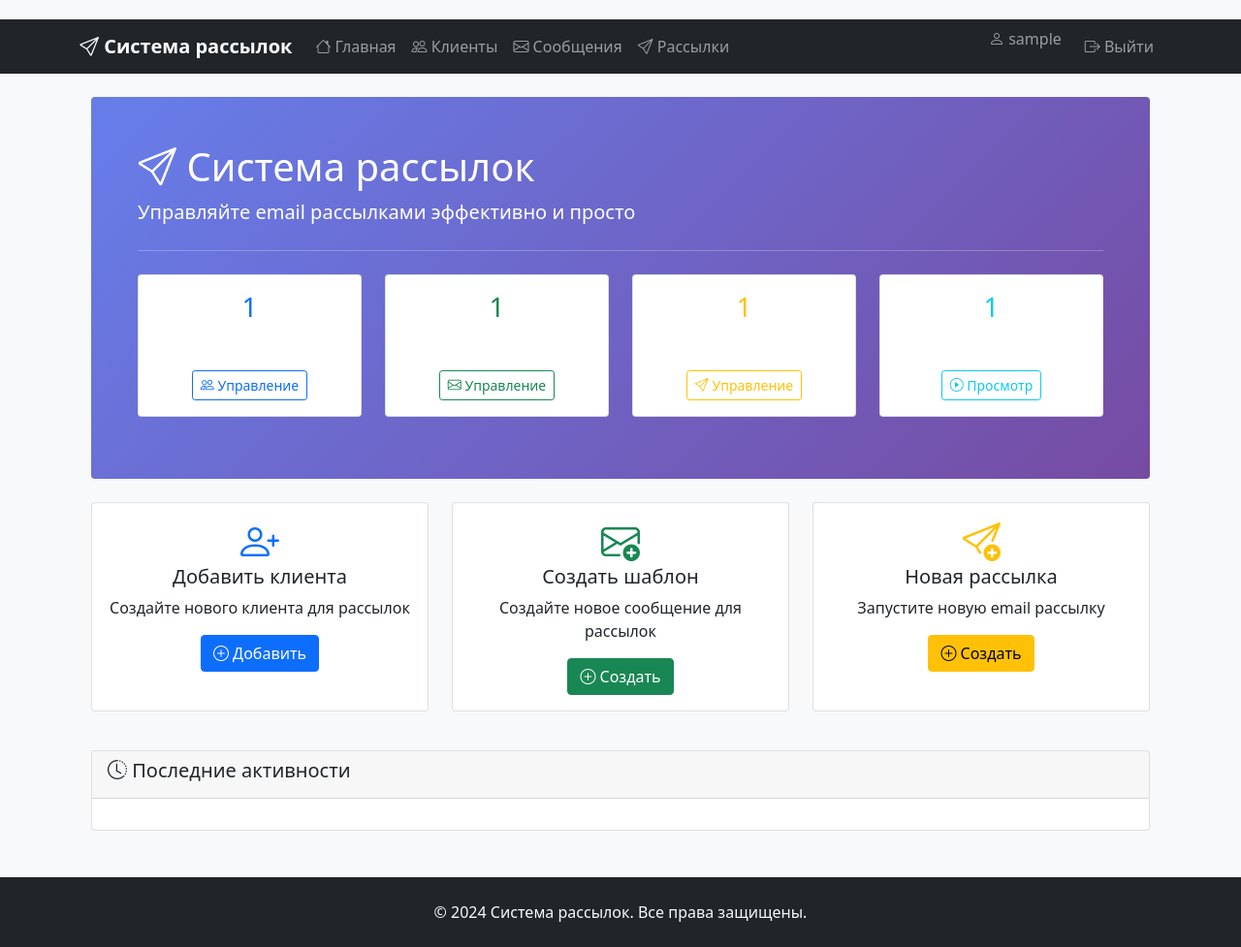
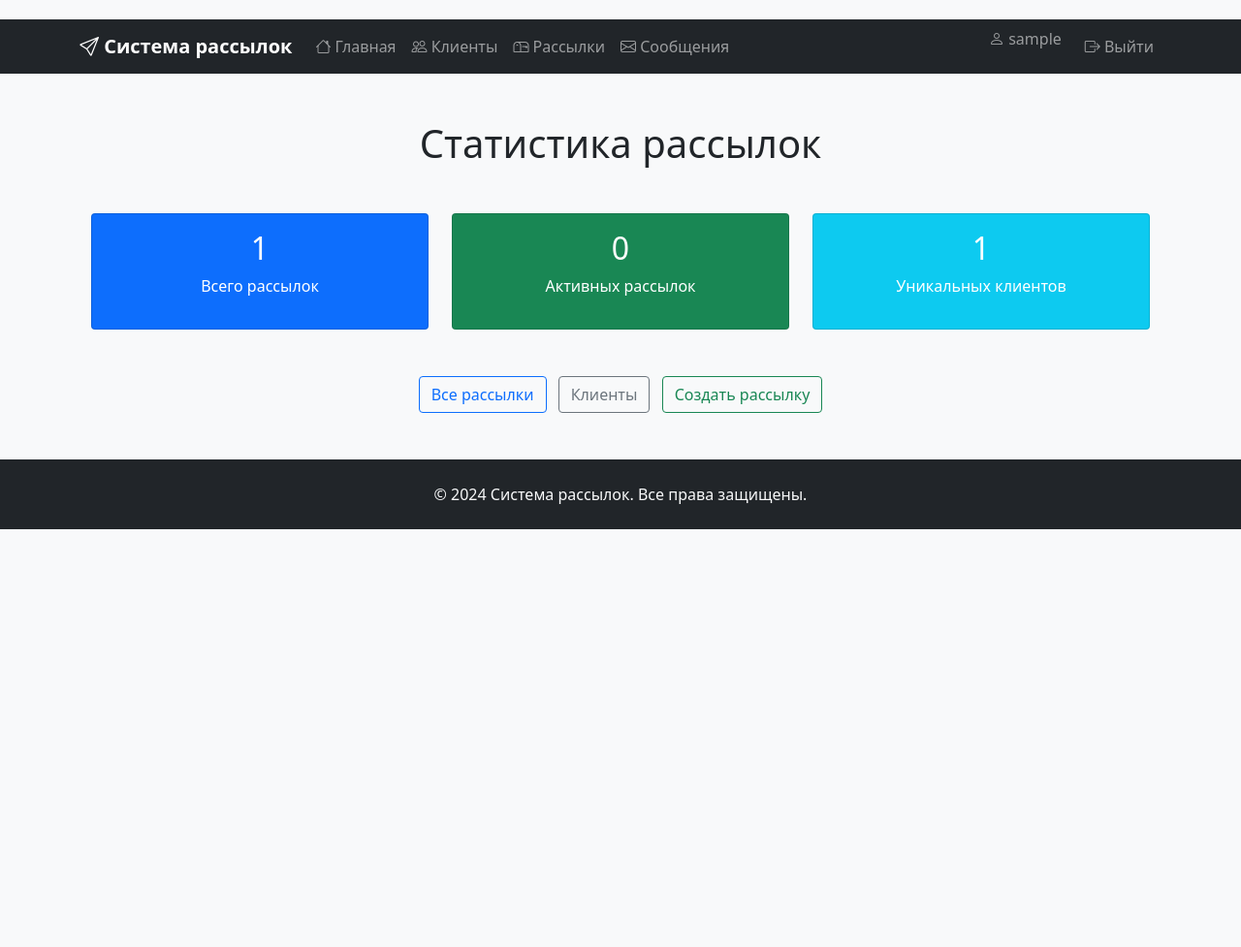
Before and after one commit to Anton742-Tu/mailing_project, a Django app: page / in a window 1280 px wide. Shown: the whole page at 97% size. After the commit the page ends 546 px from the top, so only its background shows below. Run offline with Django 5.2, Linux system fonts and the light colour scheme; a user stored in the database is signed in; tables that the repository leaves empty hold one stand-in row (values such as "Sample post"); some libraries are stand-ins or nearby versions.

Commit message:
9) ✨ Полная базовая функциональность сервиса рассылок
- Добавлена главная страница с отображением статистики:
  * Общее количество рассылок
  * Количество активных рассылок
  * Количество уникальных клиентов
- Исправлены ошибки URL-маршрутизации и шаблонов
- Настроены классовые представления (Class-Based Views)
- Решены проблемы с импортами и отображением клиентов
- Улучшена навигация и пользовательский интерфейс
- Исправлены баги при создании и отображении рассылок

```diff
--- a/mailing/urls.py
+++ b/mailing/urls.py
@@ -1,7 +1,8 @@
 from django.contrib.auth.views import LoginView, LogoutView
 from django.urls import path
 
-from .views import (  # Function-based views для клиентов; Function-based views для сообщений; Class-based views для рассылок
+from . import views
+from .views import (
     CustomLoginView,
     CustomLogoutView,
     HomeView,
@@ -52,5 +53,5 @@ urlpatterns = [
         "mailings/<int:pk>/delete/", MailingDeleteView.as_view(), name="mailing_delete"
     ),
     # Ручная отправка рассылки
-    path('mailings/<int:pk>/send-now/', send_mailing_now, name='mailing_send_now'),
+    path("mailings/<int:pk>/send-now/", send_mailing_now, name="mailing_send_now"),
 ]
--- a/mailing/views.py
+++ b/mailing/views.py
@@ -4,7 +4,7 @@ from django.contrib.auth.mixins import LoginRequiredMixin
 from django.contrib.auth.views import LoginView, LogoutView
 from django.core.paginator import Paginator
 from django.db import models
-from django.db.models import Q
+from django.db.models import Count, Q
 from django.http import JsonResponse
 from django.shortcuts import get_object_or_404, redirect, render
 from django.urls import reverse_lazy
@@ -22,29 +22,22 @@ from .forms import ClientForm, MailingForm, MessageForm
 from .models import Client, Mailing, MailingLog, Message
 from .services import send_mailing
 
+from django.views.generic import TemplateView
+from django.contrib.auth.mixins import LoginRequiredMixin
+from .models import Mailing, Client
+
 
 class HomeView(LoginRequiredMixin, TemplateView):
-    template_name = "mailing/home.html"
+    template_name = 'mailing/homepage.html'
 
     def get_context_data(self, **kwargs):
         context = super().get_context_data(**kwargs)
         user = self.request.user
 
-        # Статистика для главной страницы
-        context["client_count"] = Client.objects.filter(owner=user).count()
-        context["active_clients_count"] = Client.objects.filter(
-            owner=user, is_active=True
-        ).count()
-
-        context["message_count"] = Message.objects.filter(owner=user).count()
-        context["active_messages_count"] = Message.objects.filter(
-            owner=user, is_active=True
-        ).count()
-
-        context["mailing_count"] = Mailing.objects.filter(owner=user).count()
-        context["active_mailing_count"] = Mailing.objects.filter(
-            owner=user, is_active=True
-        ).count()
+        # Статистика по заданию: рассылки, активные рассылки, уникальные клиенты
+        context['total_mailings'] = Mailing.objects.filter(owner=user).count()
+        context['active_mailings'] = Mailing.objects.filter(owner=user, status='launched').count()
+        context['unique_clients'] = Client.objects.filter(owner=user).count()
 
         return context
 
@@ -346,10 +339,10 @@ def send_mailing_now(request, pk):
 
     # Дополнительная проверка владельца
     if mailing.owner != request.user:
-        return JsonResponse({'success': False, 'message': 'Доступ запрещен'})
+        return JsonResponse({"success": False, "message": "Доступ запрещен"})
 
     try:
         success, message = send_mailing(mailing.id)
-        return JsonResponse({'success': success, 'message': message})
+        return JsonResponse({"success": success, "message": message})
     except Exception as e:
-        return JsonResponse({'success': False, 'message': f'Ошибка: {str(e)}'})
+        return JsonResponse({"success": False, "message": f"Ошибка: {str(e)}"})
--- a/templates/base.html
+++ b/templates/base.html
@@ -27,7 +27,7 @@
     </style>
 </head>
 <body>
-    <!-- Navigation -->
+    <!-- Навигация -->
     <nav class="navbar navbar-expand-lg navbar-dark bg-dark mb-4">
         <div class="container">
             <a class="navbar-brand" href="{% url 'home' %}">
@@ -46,9 +46,15 @@
                             <i class="bi bi-house"></i> Главная
                         </a>
                     </li>
+                    <ul class="navbar-nav me-auto">
                         <li class="nav-item">
                             <a class="nav-link" href="{% url 'client_list' %}">
                                 <i class="bi bi-people"></i> Клиенты
+                            </a>
+                        </li>
+                        <li class="nav-item">
+                            <a class="nav-link" href="{% url 'mailing_list' %}">
+                                <i class="bi bi-mailbox"></i> Рассылки
                             </a>
                         </li>
                         <li class="nav-item">
@@ -56,11 +62,7 @@
                                 <i class="bi bi-envelope"></i> Сообщения
                             </a>
                         </li>
-                    <li class="nav-item">
-                        <a class="nav-link" href="{% url 'mailing_list' %}">
-                            <i class="bi bi-send"></i> Рассылки
-                        </a>
-                    </li>
+                    </ul>
                 </ul>
                 <ul class="navbar-nav">
                     <li class="nav-item">
--- /dev/null
+++ b/templates/mailing/homepage.html
@@ -0,0 +1,48 @@
+{% extends "base.html" %}
+
+{% block content %}
+<div class="container mt-5">
+    <h1 class="text-center mb-5">Статистика рассылок</h1>
+
+    <div class="row text-center">
+        <!-- Всего рассылок -->
+        <div class="col-md-4">
+            <div class="card bg-primary text-white">
+                <div class="card-body">
+                    <h2>{{ total_mailings }}</h2>
+                    <p>Всего рассылок</p>
+                </div>
+            </div>
+        </div>
+
+        <!-- Активные рассылки -->
+        <div class="col-md-4">
+            <div class="card bg-success text-white">
+                <div class="card-body">
+                    <h2>{{ active_mailings }}</h2>
+                    <p>Активных рассылок</p>
+                </div>
+            </div>
+        </div>
+
+        <!-- Уникальные клиенты -->
+        <div class="col-md-4">
+            <div class="card bg-info text-white">
+                <div class="card-body">
+                    <h2>{{ unique_clients }}</h2>
+                    <p>Уникальных клиентов</p>
+                </div>
+            </div>
+        </div>
+    </div>
+
+    <!-- Дополнительные ссылки -->
+    <div class="row mt-5">
+        <div class="col text-center">
+            <a href="{% url 'mailing_list' %}" class="btn btn-outline-primary me-2">Все рассылки</a>
+            <a href="{% url 'client_list' %}" class="btn btn-outline-secondary me-2">Клиенты</a>
+            <a href="{% url 'mailing_create' %}" class="btn btn-outline-success">Создать рассылку</a>
+        </div>
+    </div>
+</div>
+{% endblock %}
```
Also changed, not shown: mailing/management/commands/list_mailings.py (+13 -12 lines), mailing/management/commands/send_mailing.py (+14 -19 lines), mailing/management/commands/update_mailing_statuses.py (+7 -8 lines), mailing/services.py (+16 -16 lines). Lines whose indentation alone changed are shown as unchanged.
